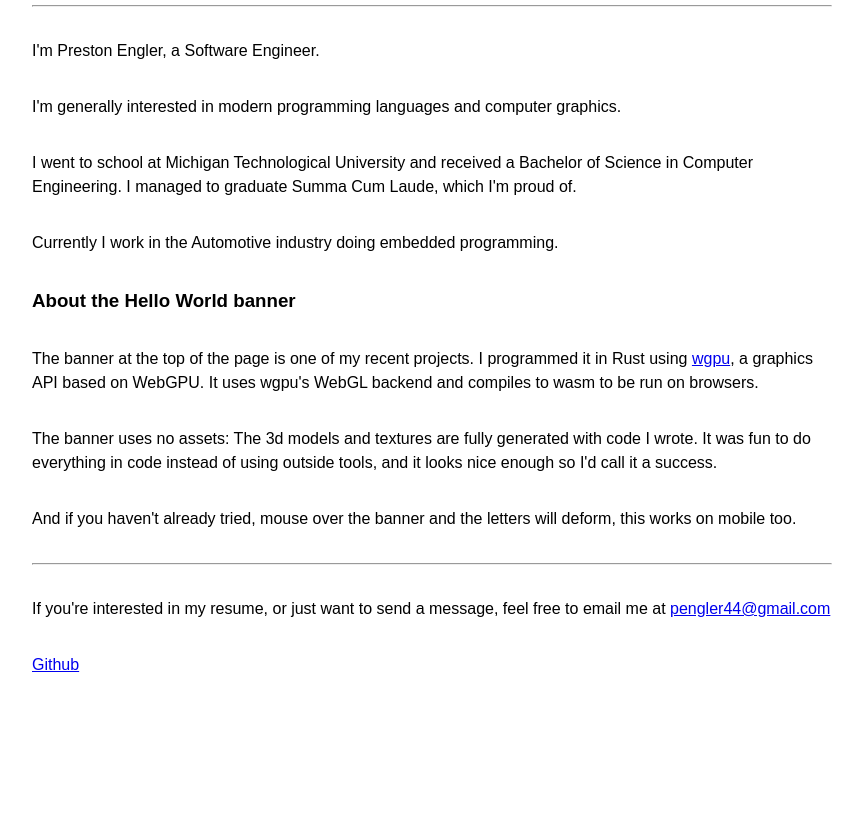
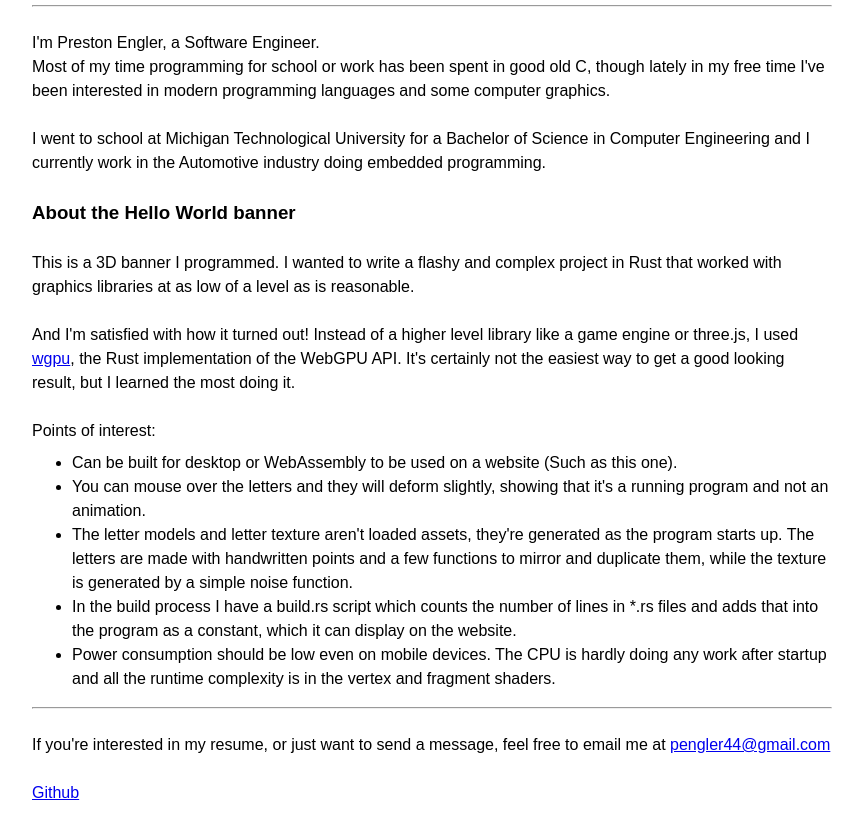
Before and after one commit to Pengler38/Pengler38.github.io, a plain HTML site: page index.html in a window 1280 px wide. Shown: the part 468-1304 px from the top of the page, without its empty margins (208-1071 px from the left). Before the commit the page ends 1193 px from the top, so only its background shows below. Drawn offline with Linux system fonts and the light colour scheme.

Commit message:
Rewrite About Me, update css, update README

```diff
--- a/index.html
+++ b/index.html
@@ -17,28 +17,28 @@
   <hr>
   <h1>About Me</h1>
   <hr>
-  <p>I'm Preston Engler, a Software Engineer.</p>
-  <p>I'm generally interested in modern programming languages and computer graphics.</p>
   <p>
-    I went to school at Michigan Technological University and received a Bachelor of Science in Computer Engineering. I managed to
-    graduate Summa Cum Laude, which I'm proud of.
-  </p>
+    I'm Preston Engler, a Software Engineer.
+    <br>Most of my time programming for school or work has been spent in good old C, though lately in my free time I've been interested in modern programming languages and some computer graphics.</p>
   <p>
-    Currently I work in the Automotive industry doing embedded programming.
+    I went to school at Michigan Technological University for a Bachelor of Science in Computer Engineering and I currently work in the Automotive industry doing embedded programming.
   </p>
   <h3>About the Hello World banner</h3>
   <p>
-    The banner at the top of the page is one of my recent projects. I programmed it in Rust
-    using <a href="https://wgpu.rs/">wgpu</a>, a graphics API based on WebGPU. It uses wgpu's WebGL backend and compiles
-    to wasm to be run on browsers.
+    This is a 3D banner I programmed. I wanted to write a flashy and complex project in Rust that worked with graphics libraries at as low of a level as is reasonable.
   </p>
   <p>
-    The banner uses no assets: The 3d models and textures are fully generated with code I wrote. It was fun to do everything in code
-    instead of using outside tools, and it looks nice enough so I'd call it a success.
+    And I'm satisfied with how it turned out! Instead of a higher level library like a game engine or three.js, I used <a href="https://wgpu.rs/">wgpu</a>,
+    the Rust implementation of the WebGPU API. It's certainly not the easiest way to get a good looking result, but I learned the most doing it.
   </p>
-  <p>
-    And if you haven't already tried, mouse over the banner and the letters will deform, this works on mobile too.
-  </p>
+  <p> Points of interest: </p>
+  <ul>
+    <li>Can be built for desktop or WebAssembly to be used on a website (Such as this one).</li>
+    <li>You can mouse over the letters and they will deform slightly, showing that it's a running program and not an animation.</li>
+    <li>The letter models and letter texture aren't loaded assets, they're generated as the program starts up. The letters are made with handwritten points and a few functions to mirror and duplicate them, while the texture is generated by a simple noise function.</li>
+    <li>In the build process I have a build.rs script which counts the number of lines in *.rs files and adds that into the program as a constant, which it can display on the website.</li>
+    <li>Power consumption should be low even on mobile devices. The CPU is hardly doing any work after startup and all the runtime complexity is in the vertex and fragment shaders. </li>
+  </ul>
   <hr>
   <p>If you're interested in my resume, or just want to send a message, feel free to email me at <a href="mailto:pengler44@gmail.com">pengler44@gmail.com</a></p>
   <a href="https://github.com/Pengler38">Github</a>
--- a/styles.css
+++ b/styles.css
@@ -26,5 +26,9 @@ h1 {
 }
 
 p {
-  margin: 2em 0;
+  margin: 1.5em 0;
 }
+
+ul {
+  margin-top: -1em;
+}
```
Also changed, not shown: 1 other file.
